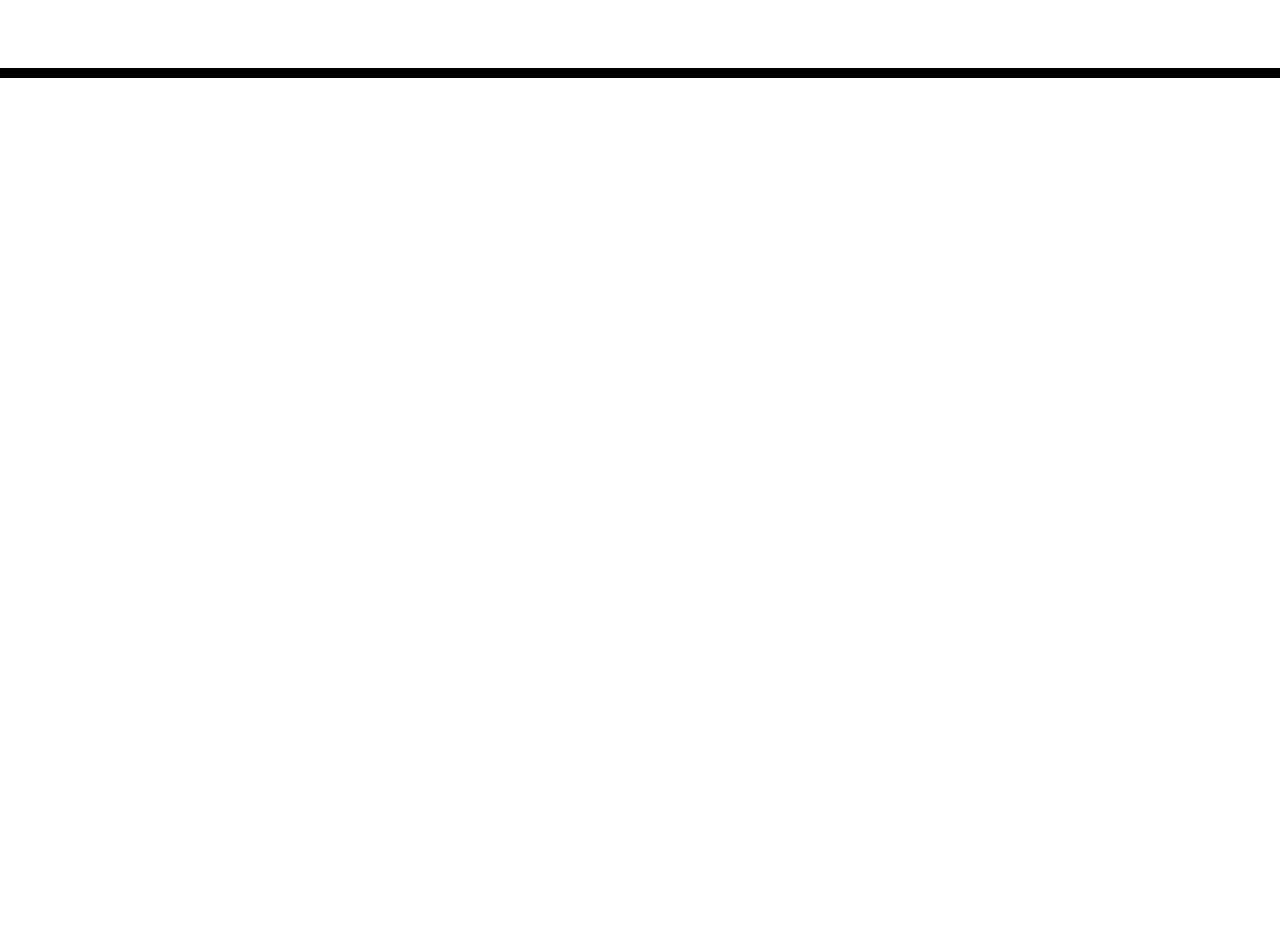
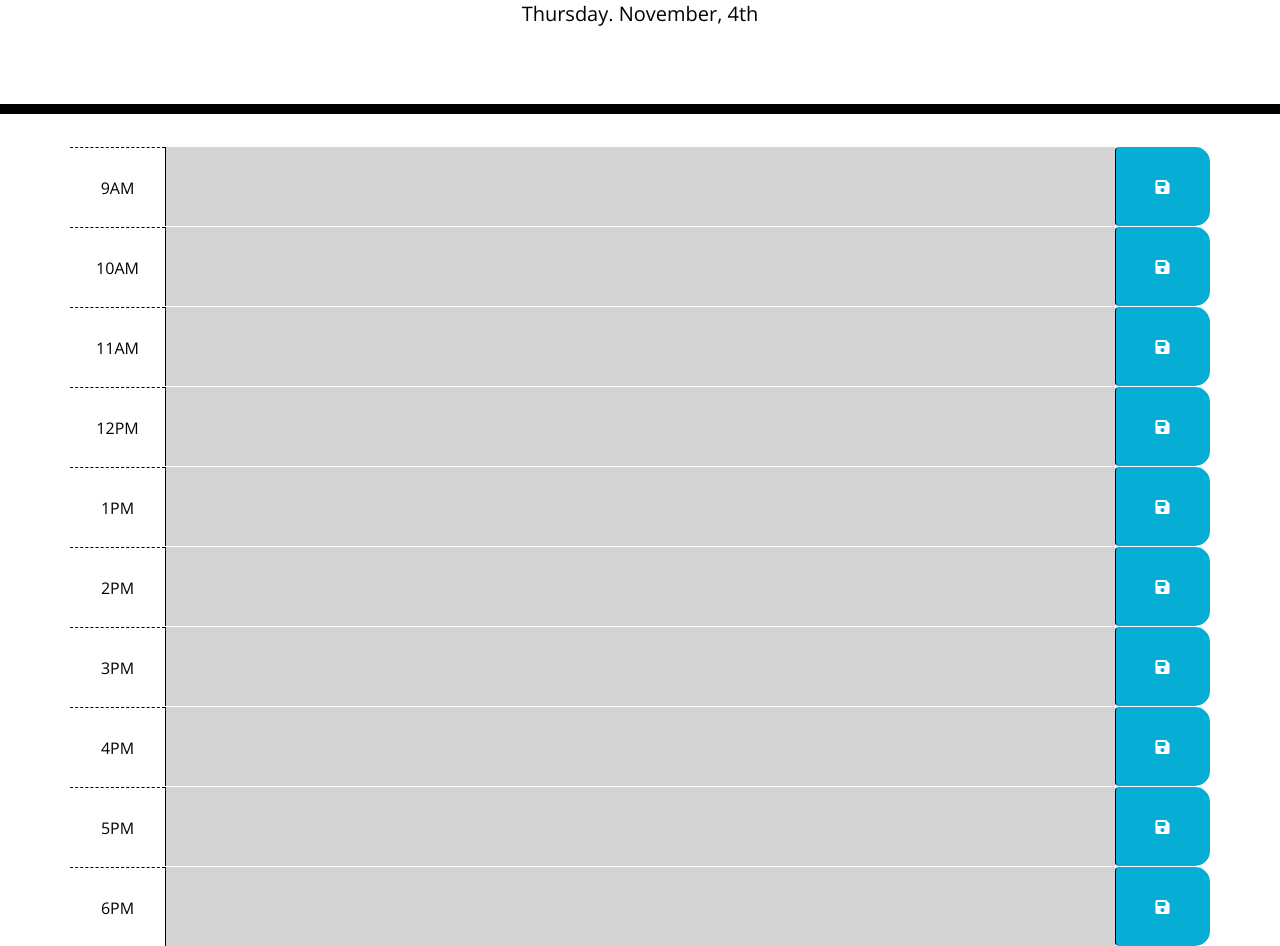
Before and after one commit to Isaaccna/work-day-scheduler, a plain HTML site: page index.html in a window 1280 px wide. Shown: the part 190-1136 px from the top of the page. Before the commit the page ends 800 px from the top, so only its background shows below. Drawn offline with nearby package versions, Linux system fonts and the light colour scheme; files that its build step writes are made by us from their sources.

Commit message:
features added

```diff
--- a/Develop/script.js
+++ b/Develop/script.js
@@ -0,0 +1,65 @@
+// Display current day
+var newDay = moment().format("dddd. MMMM, Do");
+var currentDay = $("#currentDay")
+.text(newDay);
+
+function load(){
+ //load events when refresh the page
+ $(".time-block").each(function() {
+    var timeTex = $(this).text().trim();
+    $(this).children(".description").text(localStorage.getItem(timeTex));
+
+})
+}
+function updateTime() {
+    //set classes (past/present/future)
+    $(".hour").each(function() {
+        var hoursEl = $(this).text().trim();
+
+        var timeEL = moment(hoursEl, "LT");
+
+        if (moment().isAfter(timeEL)) {
+            $(this).next().addClass("past");
+        }
+        else if (Math.abs(moment().diff(timeEL,"hours")) === 0){
+            $(this).next().addClass("present");
+        }
+        else {
+            $(this).next().addClass("future");
+        }
+
+
+    })
+   load();
+}
+
+function saveTask(event) {
+
+    var hour = $(event.target).closest(".time-block").text();
+    var task = $(event.target).siblings(".description").val();
+
+    localStorage.setItem(hour,task);
+
+}
+//eventListener to save the event to the local storage
+$(".saveBtn").on("click", saveTask);
+
+//update for the following day
+function auditTask() {
+    var time = moment(newDay).set("hour",19);
+
+    if (moment().isAfter(time)) {
+        localStorage.clear();
+        location.reload();
+    }
+}
+
+setInterval(function(){
+    auditTask();
+    updateTime();
+
+},(1000*60)*60);
+
+
+
+updateTime();
--- a/index.html
+++ b/index.html
@@ -18,7 +18,7 @@
       href="https://fonts.googleapis.com/css?family=Open+Sans&display=swap"
       rel="stylesheet"
     />
-    <link rel="stylesheet" href="style.css" />
+    <link rel="stylesheet" href="./Develop/style.css" />
     <title>Work Day Scheduler</title>
   </head>
 
@@ -30,9 +30,92 @@
     </header>
     <div class="container">
       <!-- Timeblocks go here -->
+
+      <div id="hour-9" class="row time-block">
+        <div class="col-md-1 hour">
+          9AM
+        </div>
+        <textarea class="col-md-10 description text-dark"></textarea>
+        <button class="btn saveBtn col-md-1"><i class=" fas fa-save"></i></button>
+      </div>
+
+      <div id="hour-10" class="row time-block">
+        <div class="col-md-1 hour">
+          10AM
+        </div>
+        <textarea class="col-md-10 description text-dark"></textarea>
+        <button class="btn saveBtn col-md-1"><i class=" fas fa-save"></i></button>
+      </div>
+
+      <div id="hour-11" class="row time-block">
+        <div class="col-md-1 hour">
+          11AM
+        </div>
+        <textarea class="col-md-10 description text-dark"></textarea>
+        <button class="btn saveBtn col-md-1"><i class=" fas fa-save"></i></button>
+      </div>
+
+      <div id="hour-12" class="row time-block">
+        <div class="col-md-1 hour">
+          12PM
+        </div>
+        <textarea class="col-md-10 description text-dark"></textarea>
+        <button class="btn saveBtn col-md-1"><i class=" fas fa-save"></i></button>
+      </div>
+
+      <div id="hour-1" class="row time-block">
+        <div class="col-md-1 hour">
+          1PM
+        </div>
+        <textarea class="col-md-10 description text-dark"></textarea>
+        <button class="btn saveBtn col-md-1"><i class=" fas fa-save"></i></button>
+      </div>
+
+      <div id="hour-2" class="row time-block">
+        <div class="col-md-1 hour">
+          2PM
+        </div>
+        <textarea class="col-md-10 description text-dark"></textarea>
+        <button class="btn saveBtn col-md-1"><i class=" fas fa-save"></i></button>
+      </div>
+
+      <div id="hour-3" class="row time-block">
+        <div class="col-md-1 hour">
+          3PM
+        </div>
+        <textarea class="col-md-10 description text-dark"></textarea>
+        <button class="btn saveBtn col-md-1"><i class=" fas fa-save"></i></button>
+      </div>
+
+      <div id="hour-4" class="row time-block">
+        <div class="col-md-1 hour">
+          4PM
+        </div>
+        <textarea class="col-md-10 description text-dark"></textarea>
+        <button class="btn saveBtn col-md-1"><i class=" fas fa-save"></i></button>
+      </div>
+
+      <div id="hour-5" class="row time-block">
+        <div class="col-md-1 hour">
+          5PM
+        </div>
+        <textarea class="col-md-10 description text-dark"></textarea>
+        <button class="btn saveBtn col-md-1"><i class=" fas fa-save"></i></button>
+      </div>
+
+      <div id="hour-6" class="row time-block">
+        <div class="col-md-1 hour">
+          6PM
+        </div>
+        <textarea class="col-md-10 description text-dark"></textarea>
+        <button class="btn saveBtn col-md-1"><i class=" fas fa-save"></i></button>
+      </div>
+
+
     </div>
 
     <script src="https://code.jquery.com/jquery-3.4.1.min.js"></script>
     <script src="https://cdnjs.cloudflare.com/ajax/libs/moment.js/2.24.0/moment.min.js"></script>
+    <script src="./Develop/script.js"></script>
   </body>
 </html>
```
